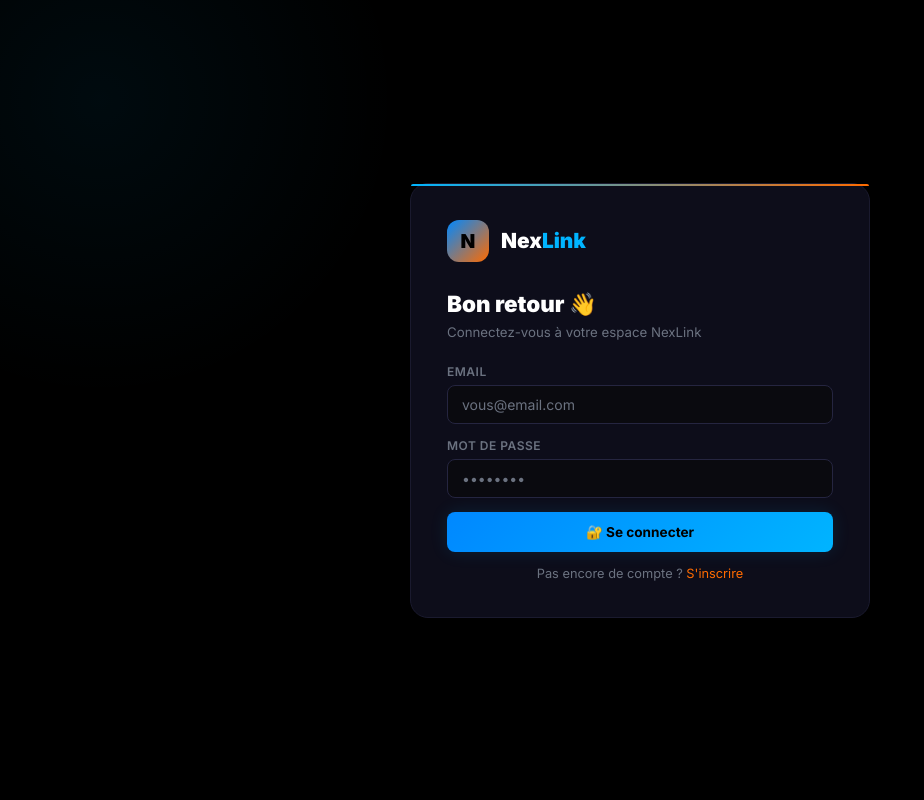
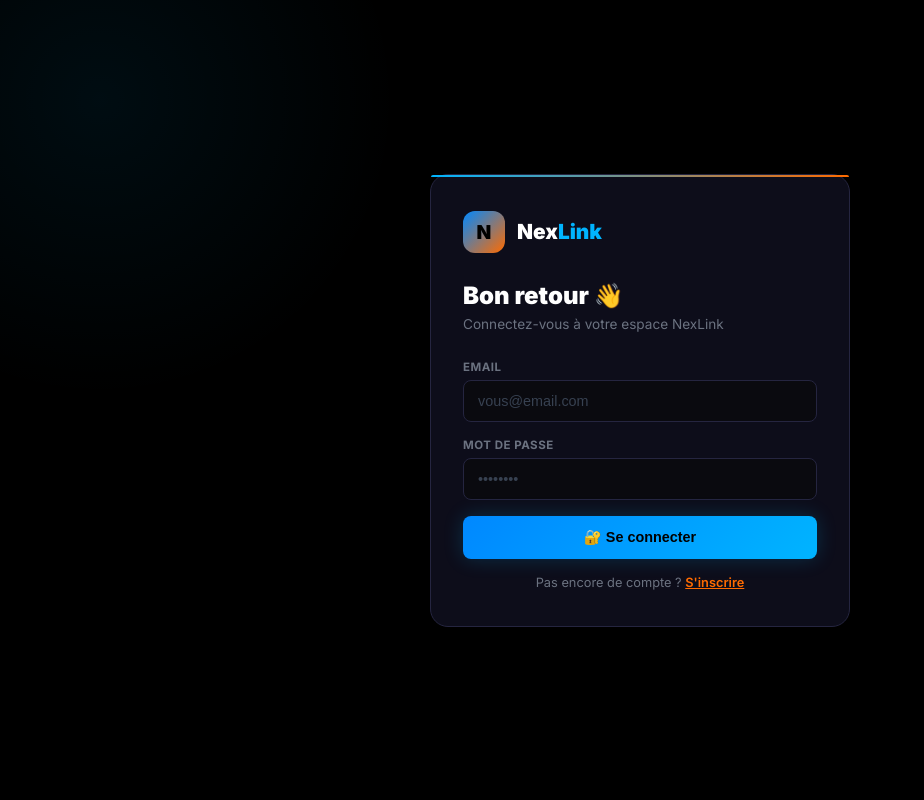
Before and after one commit to abdoulacherif/nexlink, a Flask app: page /login in a window 1280 px wide. Shown: the whole page, without its empty margins (0-924 px from the left). Run offline with Flask 3, Linux system fonts and the light colour scheme.

Commit message:
Update login.html

```diff
--- a/templates/auth/login.html
+++ b/templates/auth/login.html
@@ -4,19 +4,45 @@
 <meta charset="UTF-8">
 <meta name="viewport" content="width=device-width, initial-scale=1.0">
 <title>NexLink · Connexion</title>
-<link rel="stylesheet" href="/static/css/style.css">
+<style>
+@import url('https://fonts.googleapis.com/css2?family=Inter:wght@400;500;600;700;800;900&display=swap');
+*{box-sizing:border-box;margin:0;padding:0}
+:root{--bg:#000;--bg2:#0a0a0f;--card:#0d0d1a;--border2:#252540;--neon:#00b4ff;--neon2:#0088ff;--orange:#ff6b00;--orange2:#ff8c00;--white:#fff;--muted:#6b7280;--muted2:#374151;--danger:#ff3366;--rs:8px;}
+html,body{min-height:100%;font-family:'Inter',system-ui,sans-serif;background:var(--bg);color:var(--white)}
+.page{min-height:100vh;display:flex;align-items:center;justify-content:center;padding:24px;position:relative;overflow:hidden;}
+.page::before{content:'';position:absolute;width:600px;height:600px;border-radius:50%;background:radial-gradient(circle,rgba(0,180,255,.07) 0%,transparent 70%);top:-200px;left:-200px;pointer-events:none;}
+.page::after{content:'';position:absolute;width:500px;height:500px;border-radius:50%;background:radial-gradient(circle,rgba(255,107,0,.06) 0%,transparent 70%);bottom:-150px;right:-150px;pointer-events:none;}
+.box{background:var(--card);border:1px solid var(--border2);border-radius:18px;padding:36px 32px;width:100%;max-width:420px;position:relative;z-index:1;}
+.box::before{content:'';position:absolute;top:0;left:0;right:0;height:2px;border-radius:18px 18px 0 0;background:linear-gradient(90deg,var(--neon),var(--orange));}
+.logo{display:flex;align-items:center;gap:12px;margin-bottom:28px}
+.logo-mark{width:42px;height:42px;border-radius:12px;background:linear-gradient(135deg,var(--neon2),var(--orange));display:flex;align-items:center;justify-content:center;font-size:1.2rem;font-weight:900;color:#000;}
+.logo-text{font-size:1.3rem;font-weight:900}.logo-text .a{color:var(--neon)}
+.title{font-size:1.5rem;font-weight:900;margin-bottom:6px}.sub{font-size:.85rem;color:var(--muted);margin-bottom:28px}
+.form{display:flex;flex-direction:column;gap:16px}
+.fgroup{display:flex;flex-direction:column;gap:6px}
+.fgroup label{font-size:.72rem;font-weight:700;color:var(--muted);text-transform:uppercase;letter-spacing:.5px}
+.fgroup input{background:var(--bg2);border:1px solid var(--border2);border-radius:var(--rs);padding:12px 14px;color:var(--white);font-size:.9rem;outline:none;transition:border-color .15s,box-shadow .15s;width:100%;}
+.fgroup input::placeholder{color:var(--muted2)}
+.fgroup input:focus{border-color:var(--neon);box-shadow:0 0 0 3px rgba(0,180,255,.1);}
+.btn{display:flex;align-items:center;justify-content:center;gap:8px;padding:13px;border-radius:var(--rs);font-size:.9rem;font-weight:700;cursor:pointer;border:none;transition:all .15s;width:100%;}
+.btn-neon{background:linear-gradient(135deg,var(--neon2),var(--neon));color:#000;box-shadow:0 0 20px rgba(0,180,255,.2);}
+.btn-neon:hover{box-shadow:0 0 30px rgba(0,180,255,.35);}
+.btn:disabled{opacity:.5;cursor:not-allowed}
+.err-box{background:rgba(255,51,102,.08);border:1px solid rgba(255,51,102,.25);border-radius:var(--rs);padding:11px 14px;font-size:.82rem;color:var(--danger);display:none;}
+.footer-link{text-align:center;font-size:.8rem;color:var(--muted)}.footer-link a{color:var(--orange);font-weight:600}
+.toast{position:fixed;bottom:20px;left:50%;transform:translateX(-50%);background:#111120;border:1px solid #252540;border-radius:10px;padding:10px 22px;font-size:.83rem;opacity:0;transition:opacity .2s;pointer-events:none;z-index:99;}
+</style>
 </head>
 <body>
-<div class="auth-page">
-  <div class="auth-box">
-    <div class="auth-logo">
-      <div class="mark">N</div>
-      <div class="brand">Nex<span class="a">Link</span></div>
+<div class="page">
+  <div class="box">
+    <div class="logo">
+      <div class="logo-mark">N</div>
+      <div class="logo-text">Nex<span class="a">Link</span></div>
     </div>
-    <div class="auth-title">Bon retour 👋</div>
-    <div class="auth-sub">Connectez-vous à votre espace NexLink</div>
-
-    <form id="loginForm" style="display:flex;flex-direction:column;gap:14px">
+    <div class="title">Bon retour 👋</div>
+    <div class="sub">Connectez-vous à votre espace NexLink</div>
+    <form class="form" id="loginForm">
       <div class="fgroup">
         <label>Email</label>
         <input type="email" id="email" placeholder="vous@email.com" required>
@@ -25,40 +51,43 @@
         <label>Mot de passe</label>
         <input type="password" id="password" placeholder="••••••••" required>
       </div>
-
-      <div id="loginError" style="display:none;background:rgba(255,51,102,.08);border:1px solid rgba(255,51,102,.2);border-radius:var(--rs);padding:10px;font-size:.82rem;color:var(--danger)"></div>
-
-      <button type="submit" class="btn btn-neon" style="width:100%;justify-content:center;padding:12px">
-        🔐 Se connecter
-      </button>
-
-      <div style="text-align:center;font-size:.8rem;color:var(--muted)">
-        Pas encore de compte ? <a href="/" style="color:var(--orange)">S'inscrire</a>
-      </div>
+      <div class="err-box" id="errBox"></div>
+      <button type="submit" class="btn btn-neon" id="submitBtn">🔐 Se connecter</button>
+      <div class="footer-link">Pas encore de compte ? <a href="/">S'inscrire</a></div>
     </form>
   </div>
 </div>
-
 <div class="toast" id="toast"></div>
-<script src="/static/js/main.js"></script>
 <script>
+function toast(msg,dur=2500){const t=document.getElementById('toast');t.textContent=msg;t.style.opacity='1';clearTimeout(t._t);t._t=setTimeout(()=>t.style.opacity='0',dur);}
 document.getElementById('loginForm').addEventListener('submit', async e => {
   e.preventDefault();
-  const errBox = document.getElementById('loginError');
-  errBox.style.display = 'none';
+  const err = document.getElementById('errBox');
+  err.style.display = 'none';
   const email = document.getElementById('email').value.trim();
   const password = document.getElementById('password').value;
-  const btn = e.target.querySelector('button[type="submit"]');
+  const btn = document.getElementById('submitBtn');
   btn.disabled = true; btn.textContent = '⏳ Connexion…';
+  try {
     const r = await fetch('/login', {
       method: 'POST',
-    headers: {'Content-Type':'application/json'},
+      headers: {'Content-Type': 'application/json'},
       body: JSON.stringify({email, password})
     });
     const data = await r.json();
+    if (data.error) {
+      err.textContent = '❌ ' + data.error;
+      err.style.display = 'block';
       btn.disabled = false; btn.textContent = '🔐 Se connecter';
-  if (data.error) { errBox.textContent = '❌ ' + data.error; errBox.style.display = 'block'; return; }
-  window.location.href = data.redirect || '/dashboard';
+      return;
+    }
+    toast('✅ Connexion réussie !');
+    setTimeout(() => window.location.href = data.redirect || '/dashboard', 600);
+  } catch(e) {
+    err.textContent = '❌ Erreur réseau. Réessayez.';
+    err.style.display = 'block';
+    btn.disabled = false; btn.textContent = '🔐 Se connecter';
+  }
 });
 </script>
 </body>
```
Lines whose indentation alone changed are shown as unchanged.
